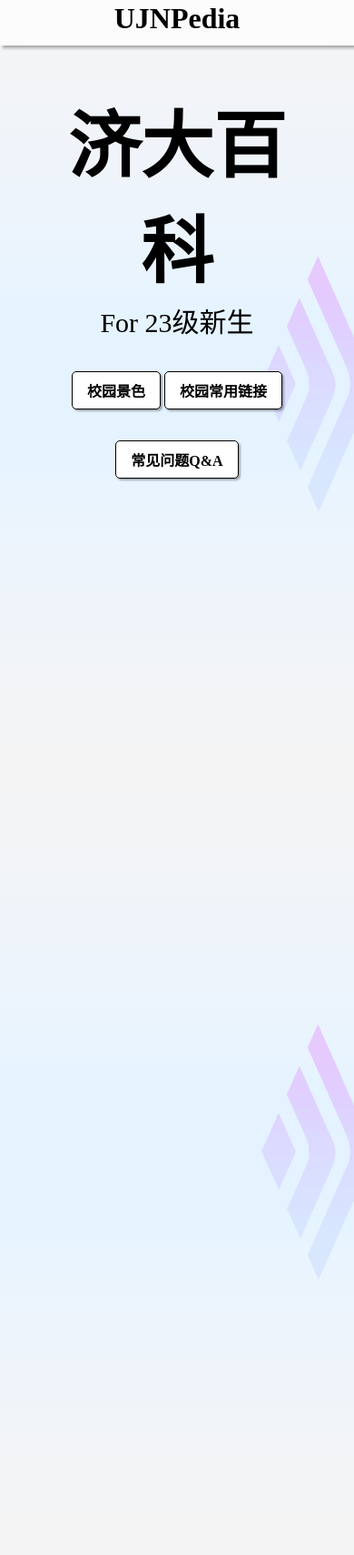
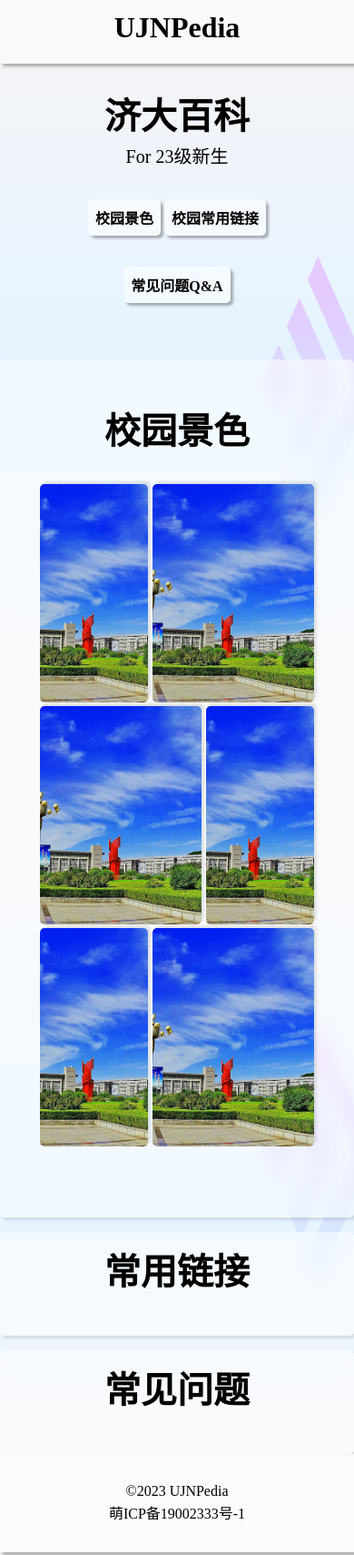
Before and after one commit to Lopliter/23H1WebPre, a plain HTML site: page index.html in a window 390 px wide. Shown: the top 1709 px of the page at 91% size. Drawn offline with Linux system fonts and the light colour scheme.

Commit message:
修复了导航栏层级过低的问题，完善了页面样式
壳子基本完工了吧算是

```diff
--- a/css/style.css
+++ b/css/style.css
@@ -1,28 +1,61 @@
-*{margin: 0px; padding: 0px;}
+*{margin: 0px; padding: 0px; font-family: PingFangSC-Regular,"微软雅黑";}
+header{text-align: center;position: fixed; width: 100%; height: 50px;box-shadow: 3px 3px 3px rgba(0,0,0,0.3);background: rgba(255, 255, 255, 0.5);-webkit-backdrop-filter: blur(10px);backdrop-filter: blur(10px);padding-top: 10px;padding-bottom: 10px; z-index:99;}
+header div#Logo{text-align: center;}
+ul{list-style-type: none;}
+h2{font-size: 40px;}
+header a{text-decoration: none; color: black;}
+nav li{display: inline-block; height: auto; padding: 0px 20px; text-align: center; font-size: 16px;}
+nav li a{text-decoration: none; color: black; font-size: 19px}
+body{background-color: #f4f4f4;background-image: url("../images/background.png");background-size: 100%; background-attachment:fixed; background-repeat: no-repeat;}
+header table,homepage table{width: 80%; align-self: center; margin-left:auto;margin-right:auto;}
+homepage{display: block;}
+homepage table#title{margin-bottom: 15%;}
+homepage p#title{padding-top:20%;font-size: 80px;font-weight: 800;}
+main{text-align: center;}
+homepage p#introduction{font-size: 30px;}
+homepage a#main:hover{background: rgba(125, 222, 255, 0.3);-webkit-backdrop-filter: blur(10px);backdrop-filter: blur(10px); box-shadow: 3px 3px 3px rgba(0,0,0,0.3);}
+footer{text-align: center; box-shadow: 3px 3px 3px rgba(0,0,0,0.3);background: rgba(255, 255, 255, 0.7);-webkit-backdrop-filter: blur(10px);backdrop-filter: blur(10px); padding: 30px;}
+footer table{margin-left:auto;margin-right:auto;}
+div#Pictures,div#Links,div#QandA{text-align: center; width: 90%; border-radius: 5px; align-self: center; margin: auto; background: rgba(255, 255, 255, 0.5);-webkit-backdrop-filter: blur(10px);backdrop-filter: blur(10px);padding-top: 10px;padding-bottom: 10px; box-shadow: 3px 3px 3px rgba(0,0,0,0.1);}
+div#Pictures table{margin:auto; padding:0px 10%; width: 100%;border-collapse: separate;border-spacing: 5px 0px;}
+div#Pictures table td{height: 15rem;margin: 0px;}
+div#Pictures img{width: 100%; object-fit: cover; height: 100%; box-shadow: 3px -3px 3px rgba(0,0,0,0.1); border-radius: 5px;}
+div#Links table,div#QandA table{margin: auto;}
 @media screen and (max-width: 1920px){
     header#header_pc{display: block;}
     header#header_phone{display: none;}
     .phone{display: none;}
     .pc{display: auto;}
-    homepage a#main{display: inline-block; padding: 10px 20px; font-size: 20px; margin-top: 30px; text-decoration: none; font-weight: bold; color: black;border-radius: 5px; background-color: #fff; box-shadow: 2px 2px 2px rgba(0,0,0,0.3); border: 1px black solid;}
+    homepage a#main{display: inline-block; padding: 10px 20px; font-size: 20px; margin-top: 30px; text-decoration: none; font-weight: bold; color: black;border-radius: 5px; background: rgba(255, 255, 255, 0.5);-webkit-backdrop-filter: blur(10px);backdrop-filter: blur(10px); box-shadow: 3px 3px 3px rgba(0,0,0,0.3);}
 }
-@media screen and (max-width: 1300px){
+@media screen and (max-width: 1000px){
+    header#header_pc{display: none;}
+    header#header_phone{display: block; top:0;}
+    header#header_pc li{padding: 0px 20px;}
+    homepage{margin-top: 2rem;}
+    tr.phone{display: inline-block; text-align: center;}
+    .pc{display: none;}
+    homepage a#main{display: inline-block; padding: 10px 20px; font-size: 20px; margin-top: 30px; text-decoration: none; font-weight: bold; color: black;border-radius: 5px; background: rgba(255, 255, 255, 0.5);-webkit-backdrop-filter: blur(10px);backdrop-filter: blur(10px); box-shadow: 3px 3px 3px rgba(0,0,0,0.3);}
+    homepage p#title{padding-top:20%;font-size: 60px;font-weight: 800;}main{text-align: center;}
+    homepage p#introduction{font-size: 25px;}
+}
+@media screen and (max-width: 800px){
     header#header_pc{display: none;}
     header#header_phone{display: block; top:0;}
     homepage{margin-top: 2rem;}
     tr.phone{display: inline-block; text-align: center;}
     .pc{display: none;}
-    homepage a#main{display: inline-block; padding: 8px 16px; font-size: 16px; margin-top: 30px; text-decoration: none; font-weight: bold; color: black;border-radius: 5px; background-color: #fff; box-shadow: 2px 2px 2px rgba(0,0,0,0.3); border: 1px black solid;}
+    homepage a#main{display: inline-block; padding: 10px 20px; font-size: 20px; margin-top: 30px;}
+    homepage p#title{padding-top:20%;font-size: 60px;font-weight: 800;}main{text-align: center;}
+    div#Pictures,div#Links,div#QandA{width: 100%;}
 }
-header{text-align: center;position: fixed; width: 100%; height: 50px;box-shadow: 3px 3px 3px rgba(0,0,0,0.3);background: rgba(255, 255, 255, .7);-webkit-backdrop-filter: blur(10px);backdrop-filter: blur(10px);}
-header div#Logo{text-align: center;}
-ul{list-style-type: none;}
-header a{text-decoration: none; color: black;}
-nav li{display: inline-block; height: auto; padding: 0px 50px; text-align: center; font-size: 16px;}
-nav li a{text-decoration: none; color: black;}
-body{background-color: #f4f4f4;background-image: url("../images/background.png");background-size: 100%; background-attachment:fixed; background-repeat: no-repeat;}
-header table,homepage table{width: 80%; align-self: center; margin-left:auto;margin-right:auto;}
-homepage{display: block;}
-homepage table{margin-bottom: 1000%;}
-homepage p#title{padding-top:20%;font-size: 80px;font-weight: 800;}main{text-align: center;}
-homepage p#introduction{font-size: 30px;}
+@media screen and (max-width: 690px){
+    header#header_pc{display: none;}
+    header#header_phone{display: block; top:0;}
+    homepage{margin-top: 2rem;}
+    tr.phone{display: inline-block; text-align: center;}
+    .pc{display: none;}
+    homepage a#main{display: inline-block; padding: 8px; font-size: 16px;}
+    homepage p#title{padding-top:20%;font-size: 40px;font-weight: 800;}main{text-align: center;}
+    homepage p#introduction{font-size: 20px;}
+}
--- a/index.html
+++ b/index.html
@@ -1,5 +1,5 @@
 <!DOCTYPE html>
-<html lang="en">
+<html lang="zh_CN">
 <head>
     <meta charset="UTF-8">
     <meta http-equiv="X-UA-Compatible" content="IE=edge">
@@ -12,14 +12,14 @@
     <table>
         <tr>
             <td>
-                <h1><a href="https://ujnpedia.org">UJNPedia</a></h1>
+                <h1><a href="#top">UJNPedia</a></h1>
             </td>
             <td width="70%">
                 <nav>
                     <ul>
-                        <li><a href="#">首页</a></li>
-                        <li><a href="#">校园景色</a></li>
-                        <li><a href="#">校园常用链接</a></li>
+                        <li><a href="#top">首页</a></li>
+                        <li><a href="#Pictures">校园景色</a></li>
+                        <li><a href="#Links">校园常用链接</a></li>
                         <li><a href="#">常见问题Q&A</a></li>
                     </ul>
                 </nav>
@@ -31,7 +31,7 @@
     <table>
         <tr>
             <td>
-                <h1>UJNPedia</h1>
+                <h1><a href="#top">UJNPedia</a></h1>
             </td>
         </tr>
         </tr>
@@ -44,8 +44,9 @@
     </table>
 </header>
 <main>
+    <top></top>
     <homepage>
-        <table>
+        <table id="title">
             <tr>
                 <td>
                     <p id="title">济大百科</p>
@@ -68,7 +69,7 @@
             </tr>
             <tr class="phone">
                 <td>
-                    <a id="main" href="#Pictures">校园常用链接</a>
+                    <a id="main" href="#Links">校园常用链接</a>
                 </td>
             </tr>
             <tr class="phone">
@@ -78,6 +79,64 @@
             </tr>
         </table>
     </homepage>
+    <div id="Pictures">
+        <table>
+            <tr>
+                <td colspan="2" style="height: auto; padding-bottom: 2rem; padding-top: 2.3rem;"><h2>校园景色</h2></td>
+            </tr>
+            <tr>
+                <td width="40%">
+                    <img src="./images/schoolpic1.jpg">
+                </td>
+                <td width="60%">
+                    <img src="./images/schoolpic1.jpg">
+                </td>
+            </tr>
+        </table>
+        <table>
+            <tr>
+                <td width="60%">
+                    <img src="./images/schoolpic1.jpg">
+                </td>
+                <td width="40%">
+                    <img src="./images/schoolpic1.jpg">
+                </td>
+            </tr>
+        </table>
+        <table>
+            <tr>
+                <td width="40%">
+                    <img src="./images/schoolpic1.jpg">
+                </td>
+                <td width="60%">
+                    <img src="./images/schoolpic1.jpg">
+                </td>
+            </tr>
+            <tr style="height:4rem"></tr>
+        </table>
+    </div>
+    <div id="Links" style="margin-top: 1rem;">
+        <table>
+            <tr>
+                <td colspan="2" style="height: auto; padding-bottom: 2rem;"><h2>常用链接</h2></td>
+            </tr>
+        </table>
+    </div>
+    <div id="QandA" style="margin-top: 1rem;">
+        <table>
+            <tr>
+                <td colspan="2" style="height: auto; padding-bottom: 2rem;"><h2>常见问题</h2></td>
+            </tr>
+        </table>
+    </div>
 </main>
+<footer>
+    <table>
+        <tr width="100%">
+            <td>©2023 UJNPedia</td>
+        </tr>
+        <tr><td>萌ICP备19002333号-1</td></tr>
+    </table>
+</footer>
 </body>
 </html>
```
